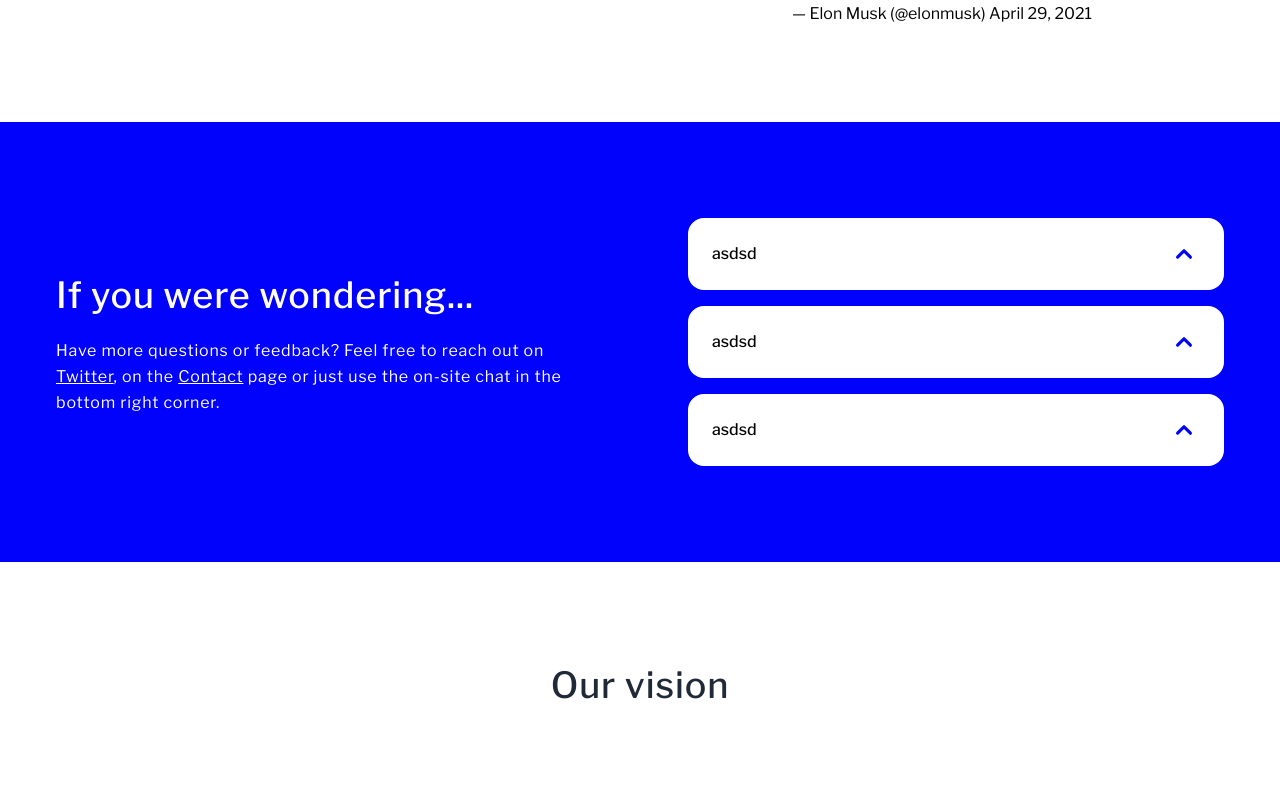
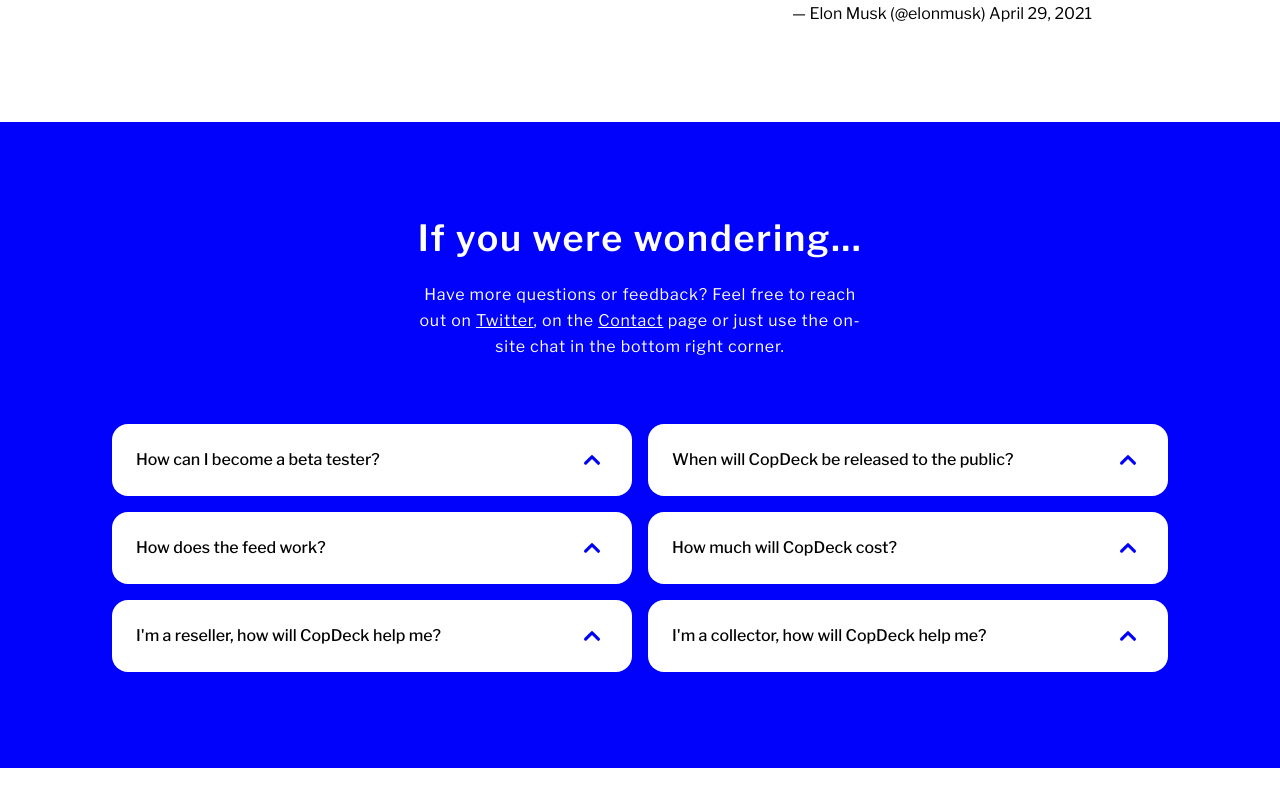
Before and after one commit to istvan-kreisz/copdeck-landing-page, a Next.js app: page / in a window 1280 px wide. Shown: the part 3080-3870 px from the top of the page. Built offline with nearby package versions, Linux system fonts and the light colour scheme; no server answers.

Commit message:
updated faq

```diff
--- a/src/pages/index.tsx
+++ b/src/pages/index.tsx
@@ -9,8 +9,6 @@
 import ConfigContext from '../context/configContext'
 
 import { SearchIcon } from '@heroicons/react/outline'
-import { Disclosure } from '@headlessui/react'
-import { ChevronUpIcon } from '@heroicons/react/solid'
 
 export default function Home() {
 	const [arrows, setArrows] = useState<any>()
@@ -261,12 +259,11 @@
 			</section>
 			<section className="relative mt-24" id="q&a">
 				<div className="w-screen  bg-theme-blue">
-					<div className="container-default grid grid-cols-1 md:grid-cols-2 gap-12 md:gap-24 justify-center items-center py-16 md:py-24">
-						<div className="flex flex-col justify-center items-center md:items-start">
-							<h2 className="text-white text-center md:text-left mb-4">
+					<div className="container-default flex flex-col text-center justify-center items-center py-16 md:py-24">
+						<h2 className="text-white font-semibold text-4xl tracking-wider mb-6">
 							If you were wondering...
 						</h2>
-							<p className="text-white text-center md:text-left">
+						<p className="max-w-md text-white mb-6">
 							Have more questions or feedback? Feel free to reach out on{' '}
 							<a className="underline" href={process.env.twitter}>
 								Twitter
@@ -277,12 +274,33 @@
 							</a>{' '}
 							page or just use the on-site chat in the bottom right corner.
 						</p>
-						</div>
 
-						<div className="flex flex-col space-y-4">
-							<DropdownMenu title="asdsd" description="122323"></DropdownMenu>
-							<DropdownMenu title="asdsd" description="122323"></DropdownMenu>
-							<DropdownMenu title="asdsd" description="122323"></DropdownMenu>
+						<div className="container-default grid grid-cols-1 md:grid-cols-2 gap-4 justify-center items-start mt-10">
+							<DropdownMenu
+								title="How can I become a beta tester?"
+								description="If you are interested in beta testing, please sign up for our mailing list at the top of our page. We will let you know when spots are open."
+							></DropdownMenu>
+							<DropdownMenu
+								title="When will CopDeck be released to the public?"
+								description="We are working hard to bring you the CopDeck experience as soon as possible. Our currently planned public launch is set for late summer."
+							></DropdownMenu>
+							<DropdownMenu
+								title="How does the feed work?"
+								description="The CopDeck feed is our in-app board where anyone can post their sneakers that they're looking to sell. Changes you make to your items (e.g. changing status to sold) will be automatically reflected on the board. All posts will have a shareable link that you can send to anyone even if they don't have the CopDeck app."
+							></DropdownMenu>
+							<DropdownMenu
+								title="How much will CopDeck cost?"
+								description="CopDeck will have a small monthly fee that should be affordable to all users. Join our beta program for a special offer!"
+							></DropdownMenu>
+							<DropdownMenu
+								title="I'm a reseller, how will CopDeck help me?"
+								description="CopDeck keeps track of your inventory with continuously updated market prices and makes your inventory easily shareable either in app or via a shareable link. It finds the best possible prices for your items so you can maximize your profits and save time by having it do the work for you. Say goodbye to complicated spreadsheets."
+							></DropdownMenu>
+							<DropdownMenu
+								title="I'm a collector, how will CopDeck help me?"
+								description="CopDeck shows you the latest prices on any sneaker, so you know right away if you're getting a good deal. It allows you to digitalize your inventory and track how your grails are doing on the market."
+							></DropdownMenu>
+							{/* </div> */}
 						</div>
 					</div>
 				</div>
```
Also changed, not shown: 1 other file (tests, documents, lock files or other folders). Lines whose indentation alone changed are shown as unchanged.
